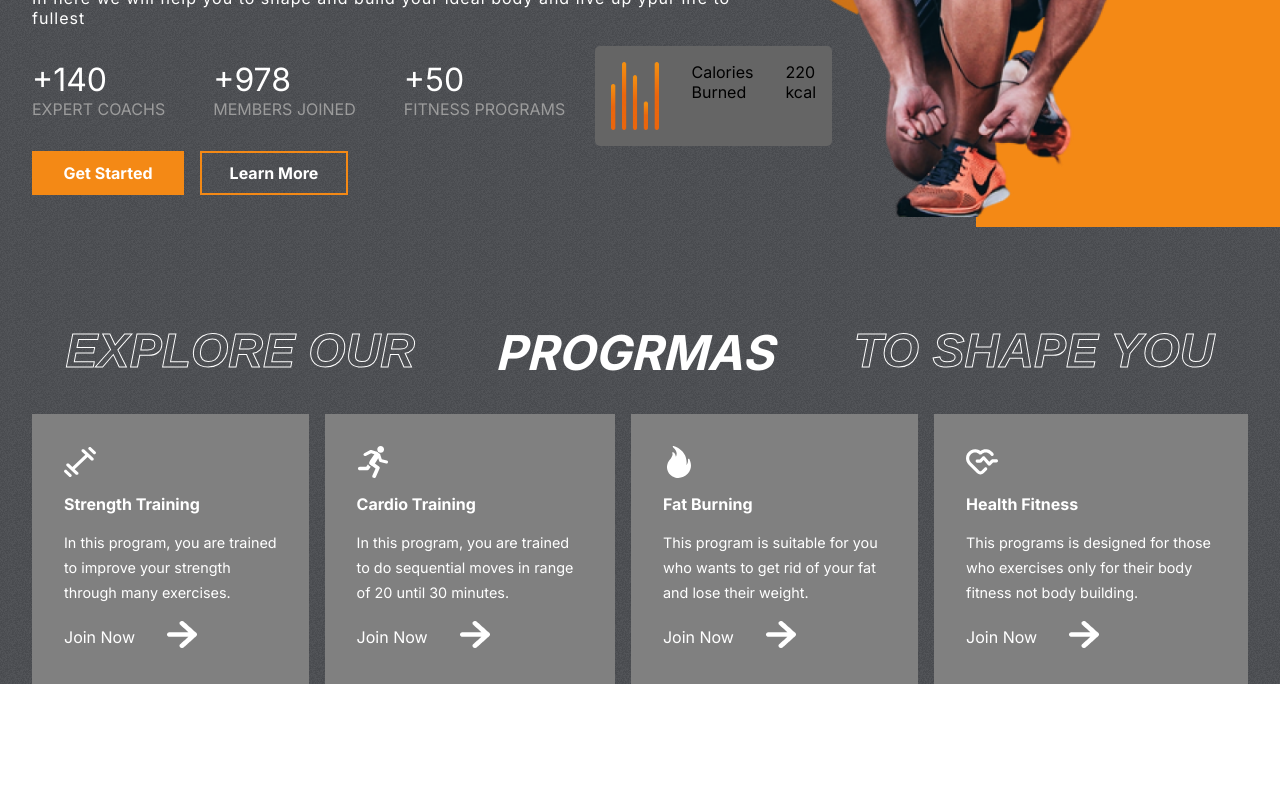
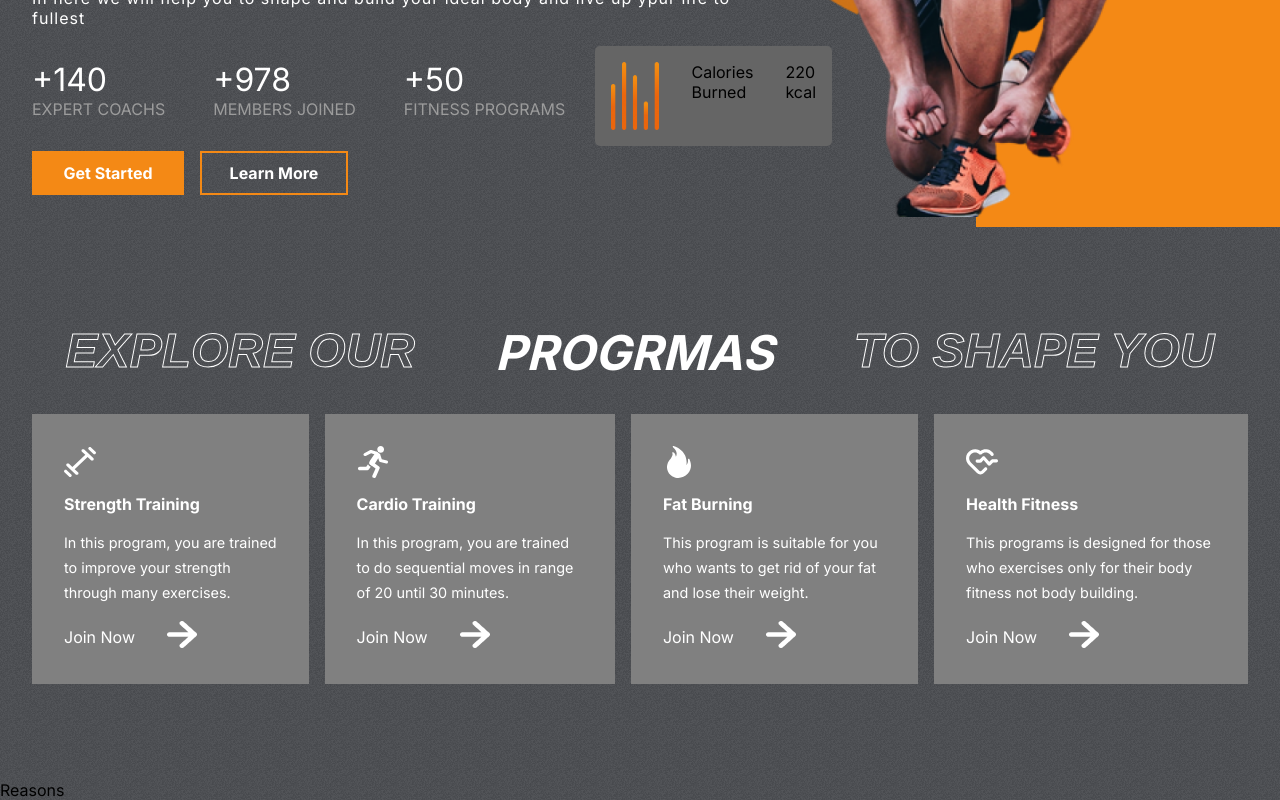
Before and after one commit to GabrielDOSilva/fitClub-Gym, a React (Create React App) app: page / in a window 1280 px wide. Shown: the part 466-1266 px from the top of the page. Before the commit the page ends 1150 px from the top, so only its background shows below. Built offline with nearby package versions, Linux system fonts and the light colour scheme.

Commit message:
Feat: implementando Reasons

```diff
--- a/src/App.js
+++ b/src/App.js
@@ -1,12 +1,14 @@
 import './App.css';
 import Hero from './components/Hero/Hero';
 import Programs from './components/Programs/Programs';
+import Reasons from './components/Reasons/Reasons';
 
 function App() {
   return (
     <div className='App'>
       <Hero />
       <Programs />
+      <Reasons />
     </div>
   );
 }
--- /dev/null
+++ b/src/components/Reasons/Reasons.jsx
@@ -0,0 +1,11 @@
+import React from 'react';
+import './Reasons.css';
+
+
+const Reasons = () => {
+    return (
+        <div>Reasons</div>
+    )
+}
+
+export default Reasons;
```
Also changed, not shown: src/components/Reasons/Reasons.css (added).
